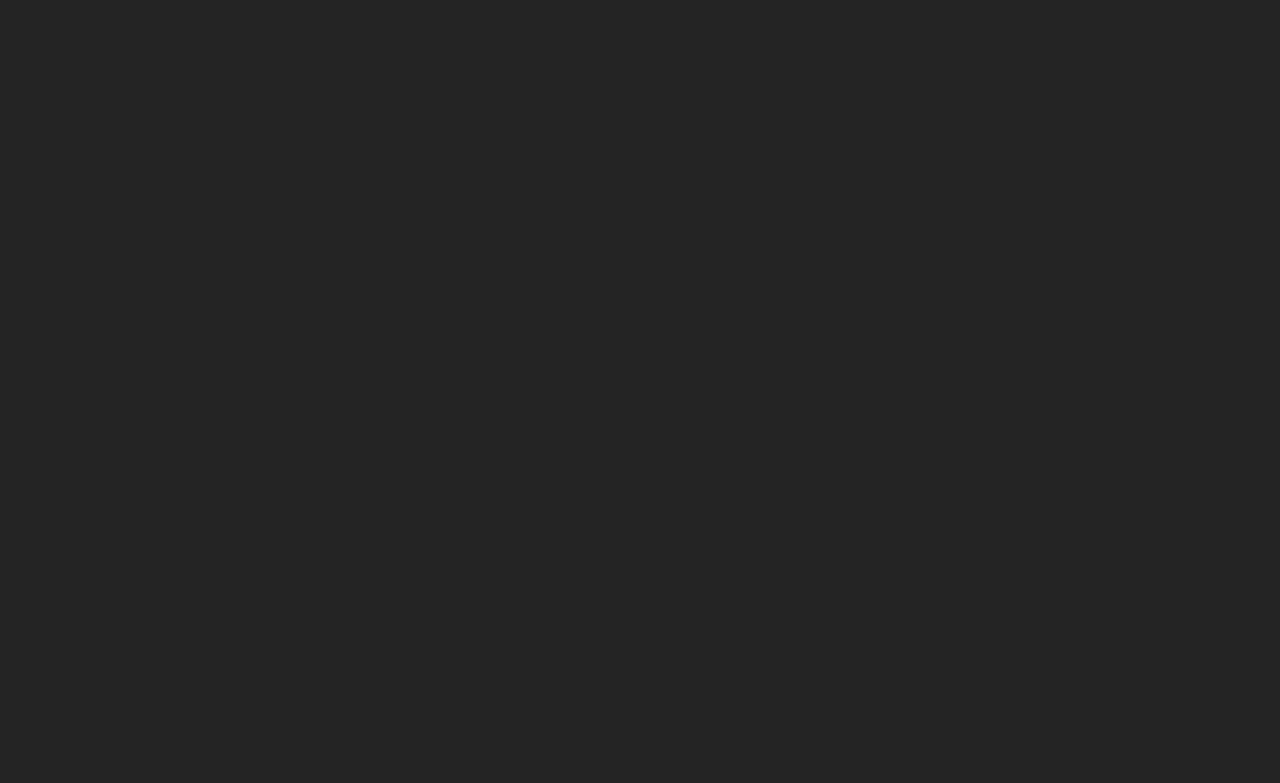
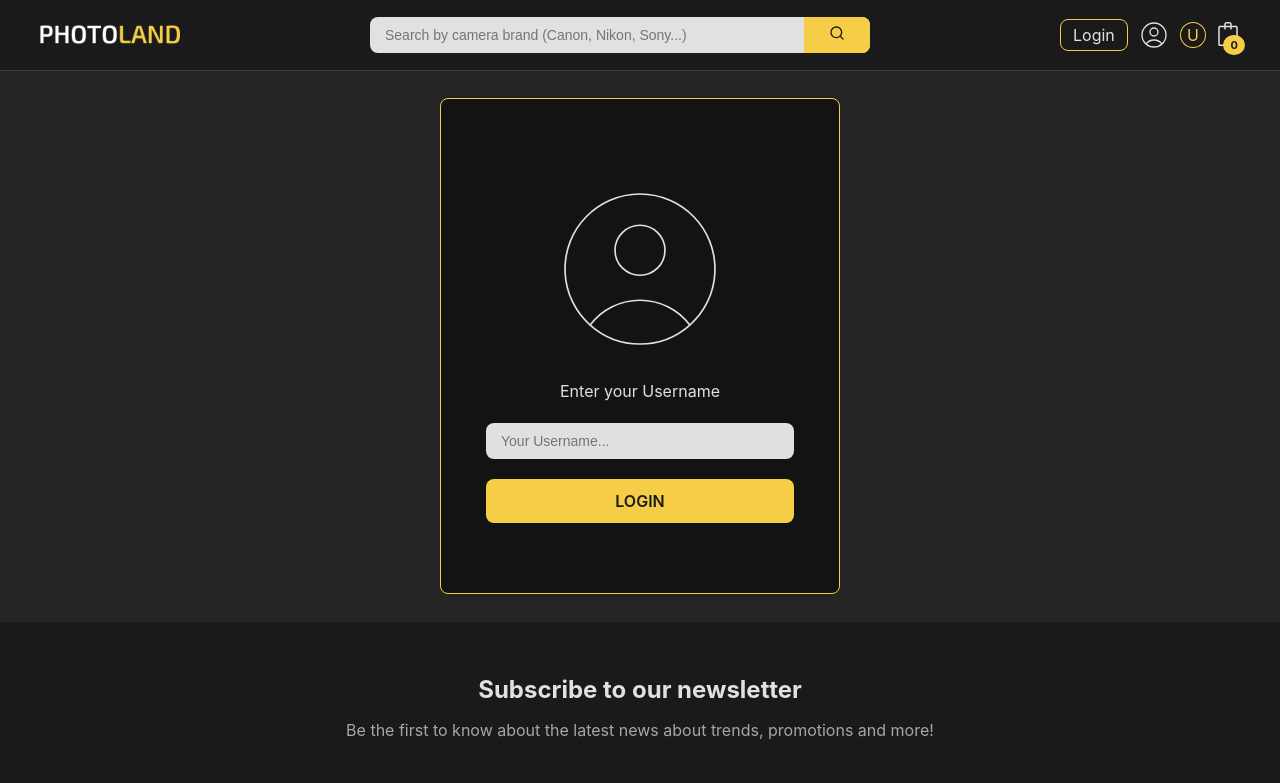
Before and after one commit to Vladislav-Burhovetskiy/photoland, a React (Vite) app: page /photoland/login in a window 1280 px wide. Before the commit this address had no page. Shown: the top 783 px of the page. Built offline with nearby package versions, Linux system fonts and the light colour scheme.

Commit message:
+ Add login page with form

```diff
--- a/src/components/CategoryNav/CategoryNav.jsx
+++ b/src/components/CategoryNav/CategoryNav.jsx
@@ -4,7 +4,6 @@ import { useDataContext } from "../../hooks/useDataContext";
 import "./CategoryNav.scss";
 
 export default function CategoryNav({ closeMenu }) {
-  console.log(closeMenu);
   const { data } = useDataContext();
   const allCategories = data?.map((item) => item.categories);
   const uniqueCategories = [...new Set(allCategories)];
--- a/src/components/Footer/Footer.jsx
+++ b/src/components/Footer/Footer.jsx
@@ -9,6 +9,7 @@ export default function Footer() {
   const [modalIsOpen, toggleModal] = useToggle();
 
   const handleSubmit = () => {
+    toggleModal()
     // записує данні в базу підписників
   };
 
@@ -28,7 +29,6 @@ export default function Footer() {
           placeholder="Your email..."
           buttonContent="Join"
           className="footer-form"
-          toggleModal={toggleModal}
         />
         <div className="footer-policy">
           <a href="#" className="footer-policy__link">
--- a/src/components/Form/Form.jsx
+++ b/src/components/Form/Form.jsx
@@ -3,7 +3,7 @@ import { useState, useEffect } from "react";
 import "./Form.scss";
 
 export default function Form(props) {
-  const { onSubmit, type, placeholder, buttonContent, toggleModal } = props;
+  const { onSubmit, type, placeholder, buttonContent } = props;
   const [inputValue, setInputValue] = useState("");
   const [isAnimating, setIsAnimating] = useState("");
 
@@ -20,7 +20,7 @@ export default function Form(props) {
     e.preventDefault();
 
     if (inputValue.trim() !== "") {
-      onSubmit();
+      onSubmit(inputValue);
       setInputValue("");
     } else {
       setIsAnimating(true);
@@ -38,11 +38,7 @@ export default function Form(props) {
         value={inputValue}
         onChange={handleChange}
       />
-      <button
-        type="submit"
-        className="shared-form__btn"
-        onClick={() => inputValue && toggleModal()}
-      >
+      <button type="submit" className="shared-form__btn">
         {buttonContent}
       </button>
     </form>
@@ -51,7 +47,6 @@ export default function Form(props) {
 
 Form.propTypes = {
   onSubmit: PropTypes.func.isRequired,
-  toggleModal: PropTypes.func.isRequired,
   type: PropTypes.string,
   placeholder: PropTypes.string.isRequired,
   buttonContent: PropTypes.node.isRequired,
--- a/src/components/Form/Form.scss
+++ b/src/components/Form/Form.scss
@@ -6,7 +6,8 @@
     display: flex;
     flex-direction: column;
     gap: 20px;
-    width: 350px;
+    width: 100%;
+    max-width: 350px;
 
     &.shake {
       animation: shake 0.2s;
--- /dev/null
+++ b/src/components/Form/LoginForm.jsx
@@ -0,0 +1,27 @@
+// import { useNavigate } from "react-router-dom";
+import Form from "./Form";
+import { HiOutlineUserCircle } from "react-icons/hi2";
+import "./LoginForm.scss";
+
+export default function LoginForm() {
+  // const navigate = useNavigate();
+  const handleSubmit = (user) => {
+    // navigate(-1);
+    localStorage.setItem("user", JSON.stringify(user));
+  };
+
+  return (
+    <div className="login">
+      <div className="login-avatar">
+        <HiOutlineUserCircle className="login-avatar" />
+      </div>
+      <p className="login-text">Enter your Username</p>
+      <Form
+        onSubmit={handleSubmit}
+        type="text"
+        placeholder="Your Username..."
+        buttonContent="Login"
+      />
+    </div>
+  );
+}
--- /dev/null
+++ b/src/components/Form/LoginForm.scss
@@ -0,0 +1,26 @@
+@import "../../styles/utils.scss";
+
+.login {
+  display: flex;
+  flex-direction: column;
+  justify-content: center;
+  align-items: center;
+  max-width: 400px;
+  padding: 70px 45px;
+  margin: 98px auto 20px;
+  border: 0.5px solid $color-accent;
+  border-radius: 8px;
+  background: rgba(0, 0, 0, 0.45);
+  backdrop-filter: blur(2px);
+
+  &-avatar {
+    height: 200px;
+    width: 200px;
+    stroke-width: 0.2px;
+    margin-bottom: 10px;
+  }
+
+  &-text {
+    margin-bottom: 20px;
+  }
+}
--- a/src/components/Header/Header.jsx
+++ b/src/components/Header/Header.jsx
@@ -9,10 +9,19 @@ import CategoryMenuMobile from "../CategoryMenuMobile/CategoryMenuMobile";
 import useToggle from "../../hooks/useToggle";
 import Logo from "../../images/logo.png";
 import "./Header.scss";
+import { useState } from "react";
 
 export default function Header() {
   const { cartIsOpen, toggleCart, itemsAmount } = useCartContext();
   const [menuIsOpen, toggleMenu] = useToggle();
+  const [user, setUser] = useState(
+    JSON.parse(localStorage.getItem("user")) || "User"
+  );
+
+  const clearUser = () => {
+    localStorage.removeItem("user");
+    setUser("User");
+  };
 
   return (
     <header className="header">
@@ -34,10 +43,17 @@ export default function Header() {
           <SearchForm />
         </div>
         <div className="header-actions">
-          <button className="header-btn">login-in</button>
+          <Link to={"/photoland/login"}>
+            <button onClick={() => user !== "User" && clearUser()} className="header-btn">
+              {user !== "User" ? "Logout" : "Login"}
+            </button>
+          </Link>
+
           <div className="header-avatar">
             <HiOutlineUserCircle strokeWidth={1} />
           </div>
+          <p className="header-user">{user[0].toUpperCase()}</p>
+
           <div onClick={toggleCart} className="header-bag">
             <SlBag />
             <p className="header-bag__count">{itemsAmount}</p>
--- a/src/components/Header/Header.scss
+++ b/src/components/Header/Header.scss
@@ -63,6 +63,13 @@
     font-size: 32px;
     height: 38px;
     margin: auto 0;
+  }
+
+  &-user {
+    color: $color-accent;
+    padding: 0 6px;
+    border: 1px solid $color-accent;
+    border-radius: 50%;
   }
 
   &-btn {
--- a/src/pages/Home.jsx
+++ b/src/pages/Home.jsx
@@ -3,9 +3,9 @@ import Hero from "../components/Hero/Hero";
 
 export default function Home() {
   return (
-    <section className="container">
+    <div className="container">
       <Hero />
       <LatestProducts />
-    </section>
+    </div>
   );
 }
--- /dev/null
+++ b/src/pages/Login.jsx
@@ -0,0 +1,9 @@
+import LoginForm from "../components/Form/LoginForm";
+
+export default function Login() {
+  return (
+    <div className="container">
+      <LoginForm />
+    </div>
+  );
+}
--- a/src/pages/ProductDetails.jsx
+++ b/src/pages/ProductDetails.jsx
@@ -17,9 +17,9 @@ export default function ProductDetails() {
   });
 
   return (
-    <section className="container">
+    <div className="container">
       <ProductInfo camera={camera} />
       <RelatedProduct category={camera.categories}/>
-    </section>
+    </div>
   );
 }
--- a/src/routes/MyRoutes.jsx
+++ b/src/routes/MyRoutes.jsx
@@ -4,6 +4,7 @@ import Home from "../pages/Home.jsx";
 import ProductsCategory from "../pages/ProductsCategory.jsx";
 import ProductDetails from "../pages/ProductDetails.jsx";
 import Search from "../pages/Search.jsx";
+import Login from "../pages/Login.jsx";
 
 export default function MyRoutes() {
   return (
@@ -13,6 +14,7 @@ export default function MyRoutes() {
         <Route path="products/:category" element={<ProductsCategory />} />
         <Route path="product/:id" element={<ProductDetails />} />
         <Route path="search" element={<Search />} />
+        <Route path="login" element={<Login />} />
       </Route>
     </Routes>
   );
```
